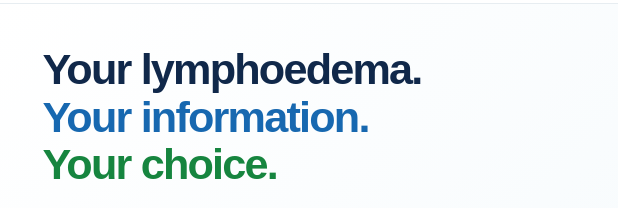
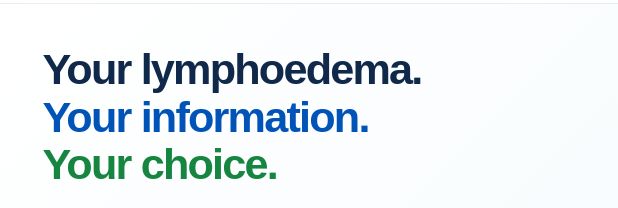
Before and after one commit to Mushy1964/LymphAware, a website: page index.html in a window 1280 px wide. Shown: the part 89-297 px from the top of the page, 0-618 px from the left. Drawn offline with nearby package versions, Linux system fonts and the light colour scheme; grey boxes are pictures that could not be loaded.

Commit message:
Match homepage hero blue to LymphAware logo

```diff
--- a/css/home.css
+++ b/css/home.css
@@ -142,7 +142,7 @@
 }
 
 .home-page .hero-line-blue {
-  color: #1768b0;
+  color: #0053b7;
 }
 
 .home-page .hero-line-green {
```
